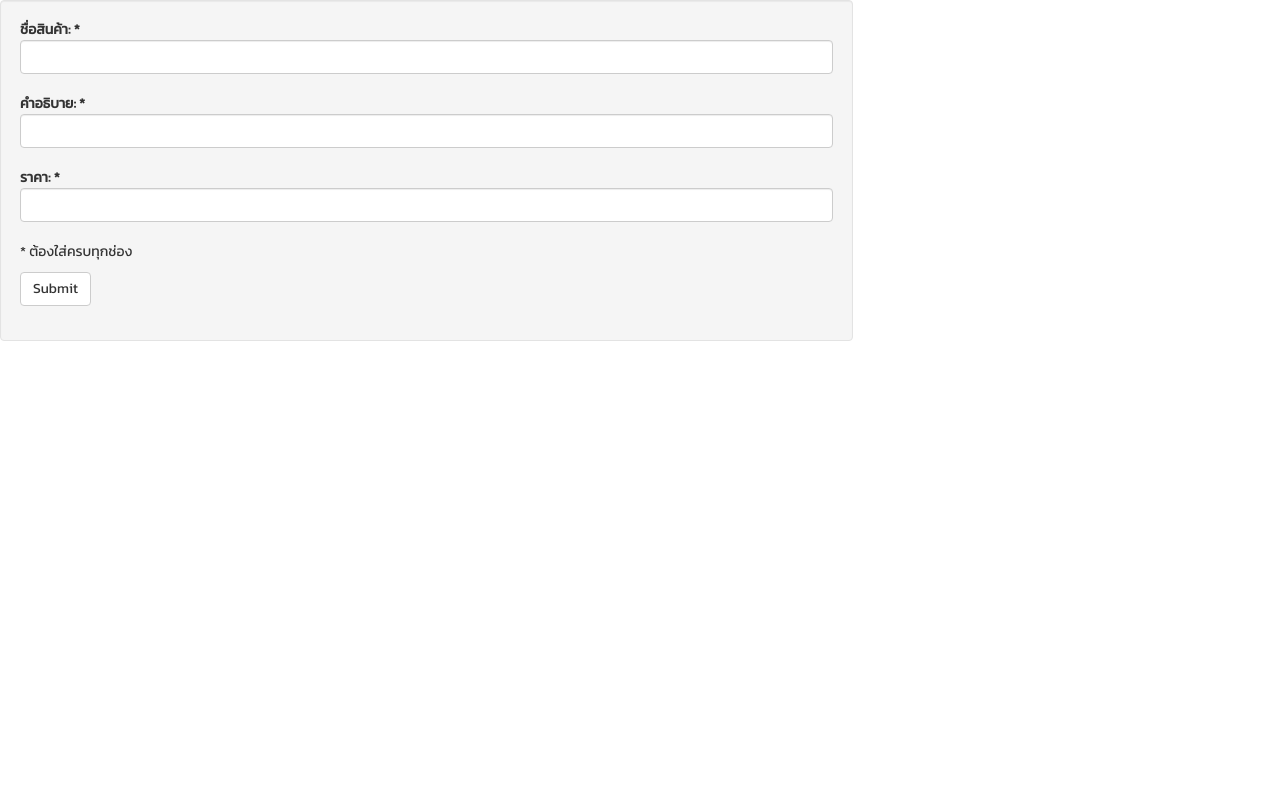
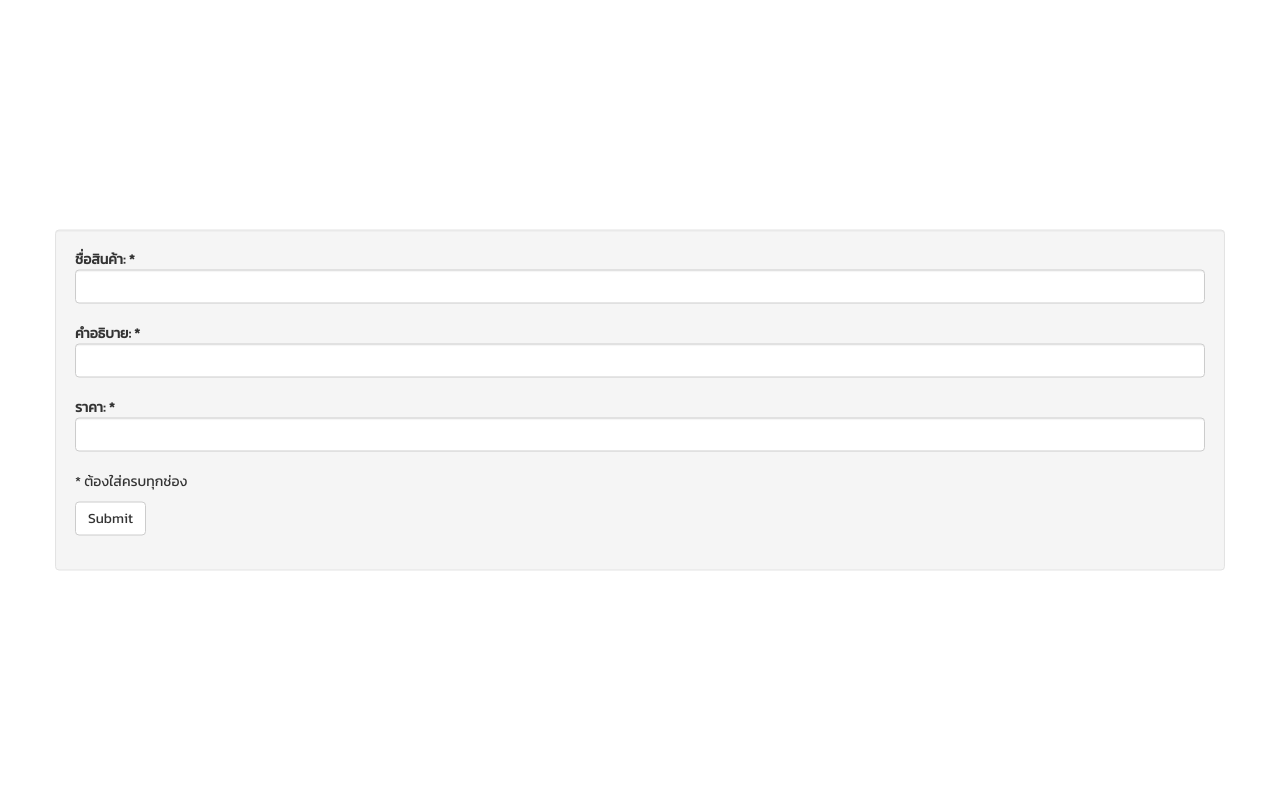
Before and after one commit to kavinvin/PaNothing, a PHP site: page /database/new.php in a window 1280 px wide. Run offline with PHP 8.4, Linux system fonts and the light colour scheme; some libraries are stand-ins or nearby versions.

Commit message:
Fix center new.php

```diff
--- a/css/custom.css
+++ b/css/custom.css
@@ -87,3 +87,8 @@ input[name=pass] {
 #total {
     border-radius: 4px 0px 0px 4px;
 }
+
+.fullheight {
+  height: 100%;
+  min-height: 100%;
+}
--- a/database/new.php
+++ b/database/new.php
@@ -11,13 +11,16 @@ function formOutput($error) {
     <script src="../bootstrap/js/bootstrap.js"></script>
     <link rel="stylesheet" href="../bootstrap/css/bootstrap.css"/>
     <link rel="stylesheet" href="../css/custom.css"/>
+    <link rel="stylesheet" href="../css/product.css"/>
+    <link rel="stylesheet" href="../backend/backend.css"/>
     <link href="https://fonts.googleapis.com/css?family=Kanit" rel="stylesheet">
     <title>เพิ่มสินค้า | PaNothing</title>
 </head>
 
 <body>
 
-    <div class="container middle-thing col-xs-12 col-md-8 well">
+    <div class="fullheight">
+    <div class="container middle-thing well">
 
 <?php
     if ($error != '') {
@@ -68,3 +71,4 @@ if ($name == '' || $description == '' || $price == '') {
 
 ?>
     </div>
+    </div>
```
